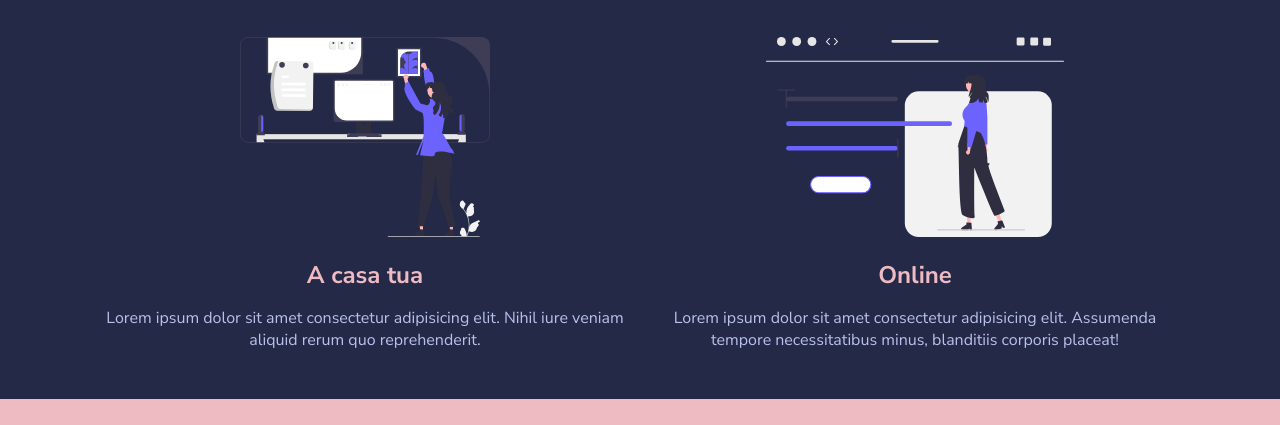
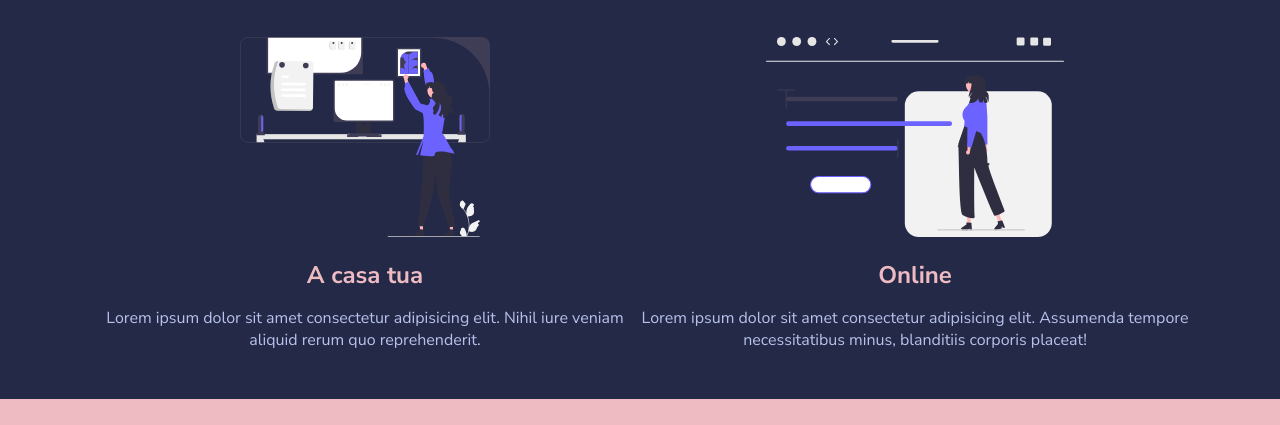
Before and after one commit to MattiaAngelini/html-css-resp-wannabe, a plain HTML site: page index.html in a window 1280 px wide. Shown: the part 196-621 px from the top of the page. Drawn offline with Linux system fonts and the light colour scheme.

Commit message:
Add: media query BONUS

```diff
--- a/style.css
+++ b/style.css
@@ -139,8 +139,7 @@ img {
 
         .card {max-width: 100%;
         }
-        .row {width: 100%;
-        }
+
 
         .why-us .col-left {
             width: 50%;
@@ -168,3 +167,15 @@ img {
         }
 
     }
+
+    @media screen and (min-width: 768px) {
+        .container{
+            max-width: 100vw;
+        }
+
+        .col {
+            width: 100%;
+            padding: 0;
+        }
+
+    }
```
